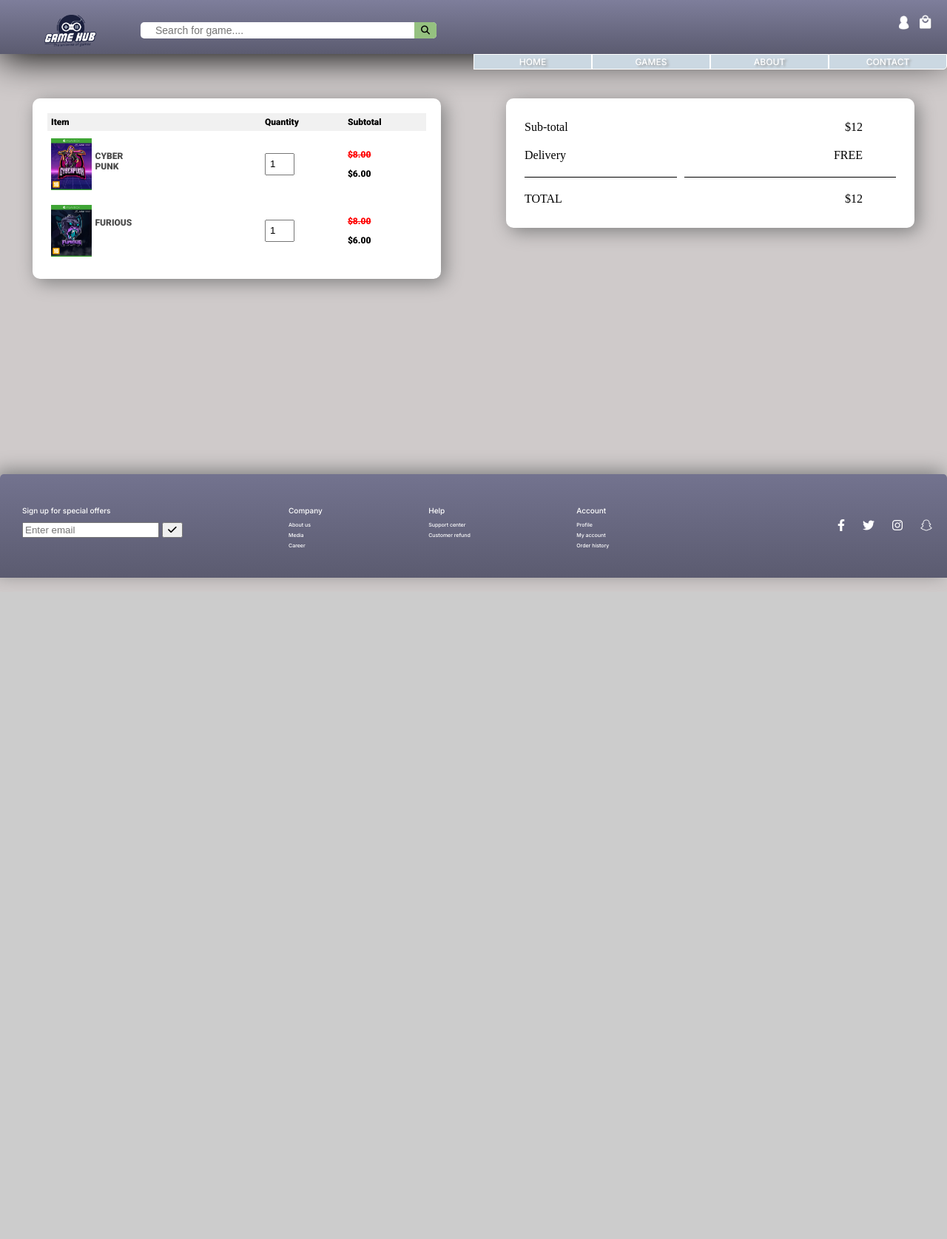
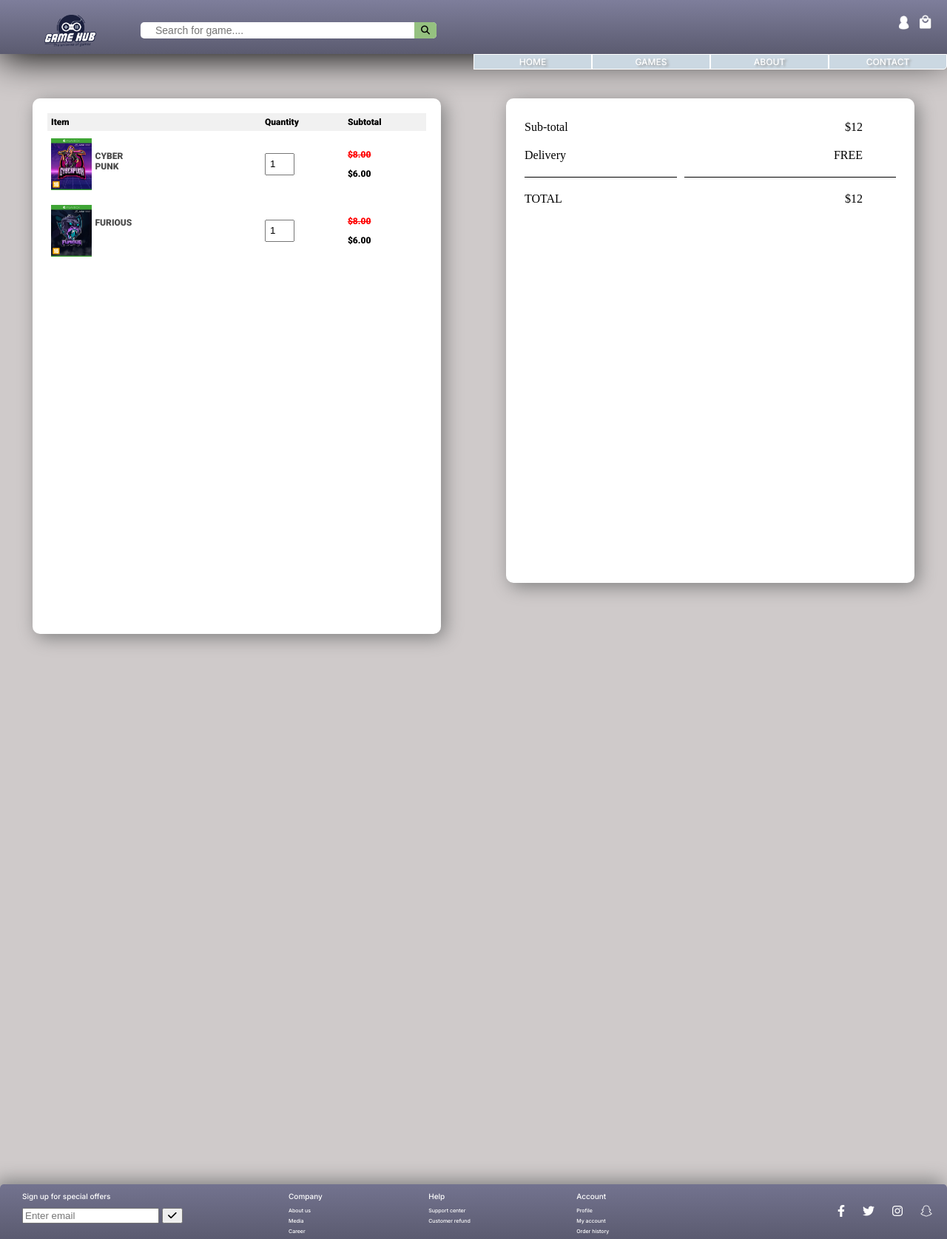
Before and after one commit to Noroff-FEU-Assignments/cross-course-project-evrlong, a PHP site: page / in a window 1280 px wide. Shown: the whole page at 74% size. Before the commit the page ends 789 px from the top, so only its background shows below. Run offline with PHP 8.4, Linux system fonts and the light colour scheme.

Commit message:
Update style.css

```diff
--- a/CSS/style.css
+++ b/CSS/style.css
@@ -4,7 +4,7 @@ body {
 height: fit-content;
 display: grid;
 grid-template-columns: 1fr;
-grid-template-rows: 73px 0.2fr 1fr;
+grid-template-rows:  1fr;
 background-color: rgb(207, 202, 202);
 margin: 0;
 padding: 0;
@@ -493,6 +493,7 @@ box-shadow: 2px -2px 10px grey;
   background-color: #ffffff;
   border-radius: 10px;
   box-shadow: 5px 5px 25px grey;
+  padding-bottom: 500px;
  }
 
  /* Cart page */
```
